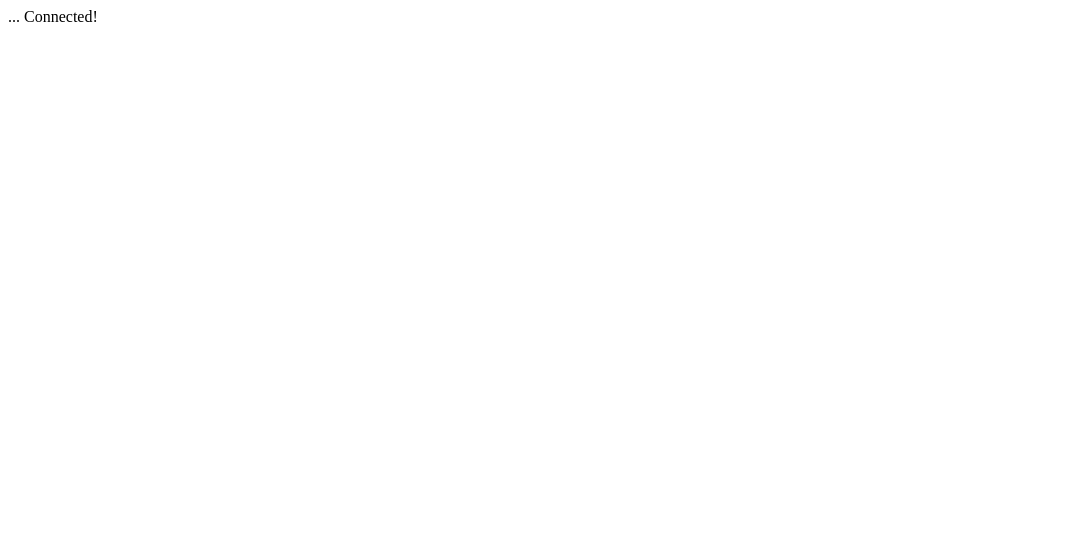
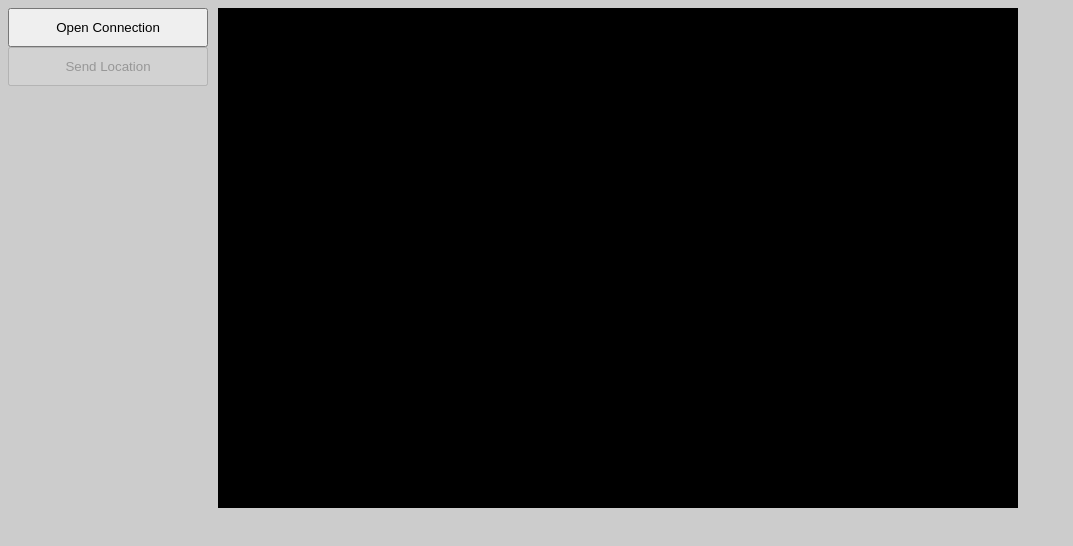
Before and after one commit to nkreeger/location-server, a website: page index.html in a window 1280 px wide. Shown: the whole page, without its empty margins (0-1073 px from the left). Drawn offline with nearby package versions, Linux system fonts and the light colour scheme; no server answers.

Commit message:
Add some wip for the utility page.

```diff
--- a/index.html
+++ b/index.html
@@ -1,27 +1,75 @@
 <html>
     <head>
         <script src="/socket.io/socket.io.js"></script>
+        <script src="/jquery"></script>
+        <style type="text/css">
+            body {
+                background: #ccc;
+            }
+
+            .buttons {
+                float: left;
+                width: 200px;
+            }
+            .button {
+                display: block;
+                width: 100%;
+                padding: 10px;
+            }
+
+            .console {
+                background-color: black;
+                color: #ccc;
+                width: 800px;
+                min-height: 500px;
+                margin-left: 210px;
+            }
+
+            .output {
+                padding: 15px;
+                font-family: monospace;
+            }
+        </style>
+
+        <script type="text/javascript">
+            $("body").ready(function() {
+                var socket = null;
+
+                $(".button.connection").click(function() {
+                    socket = io.connect(window.location.hostname);
+                });
+
+                $(".button.location").click(function() {
+                });
+            });
+        </script>
     </head>
 
     <body>
         <script type="text/javascript">
-            var socket = io.connect(window.location.hostname);
-            socket.on('connect', function() {
-                console.log(".... connected");
-            });
-            socket.on('athlete connected', function(data) {
-                console.log("athlete connected: ", data);
-            });
-            socket.on('athlete disconnected', function(data) {
-                console.log("athlete disconnected: ", data);
-            });
-            socket.on('athlete location', function(data) {
-                console.log('athlete location: ', data);
-            });
+//            var socket = io.connect(window.location.hostname);
+//            socket.on('connect', function() {
+//                console.log(".... connected");
+//            });
+//            socket.on('athlete connected', function(data) {
+//                console.log("athlete connected: ", data);
+//            });
+//            socket.on('athlete disconnected', function(data) {
+//                console.log("athlete disconnected: ", data);
+//            });
+//            socket.on('athlete location', function(data) {
+//                console.log('athlete location: ', data);
+//            });
         </script>
 
-        <div class="status">
-            ... Connected!
+        <div class="buttons">
+            <button class="button connection">Open Connection</button>
+            <button class="button location" disabled="true">Send Location</button>
         </div>
+
+        <div class="console">
+            <div class="output"></div>
+        </div>
+
     </body>
 </html>
```
Also changed, not shown: server.js (+11 -0 lines).
